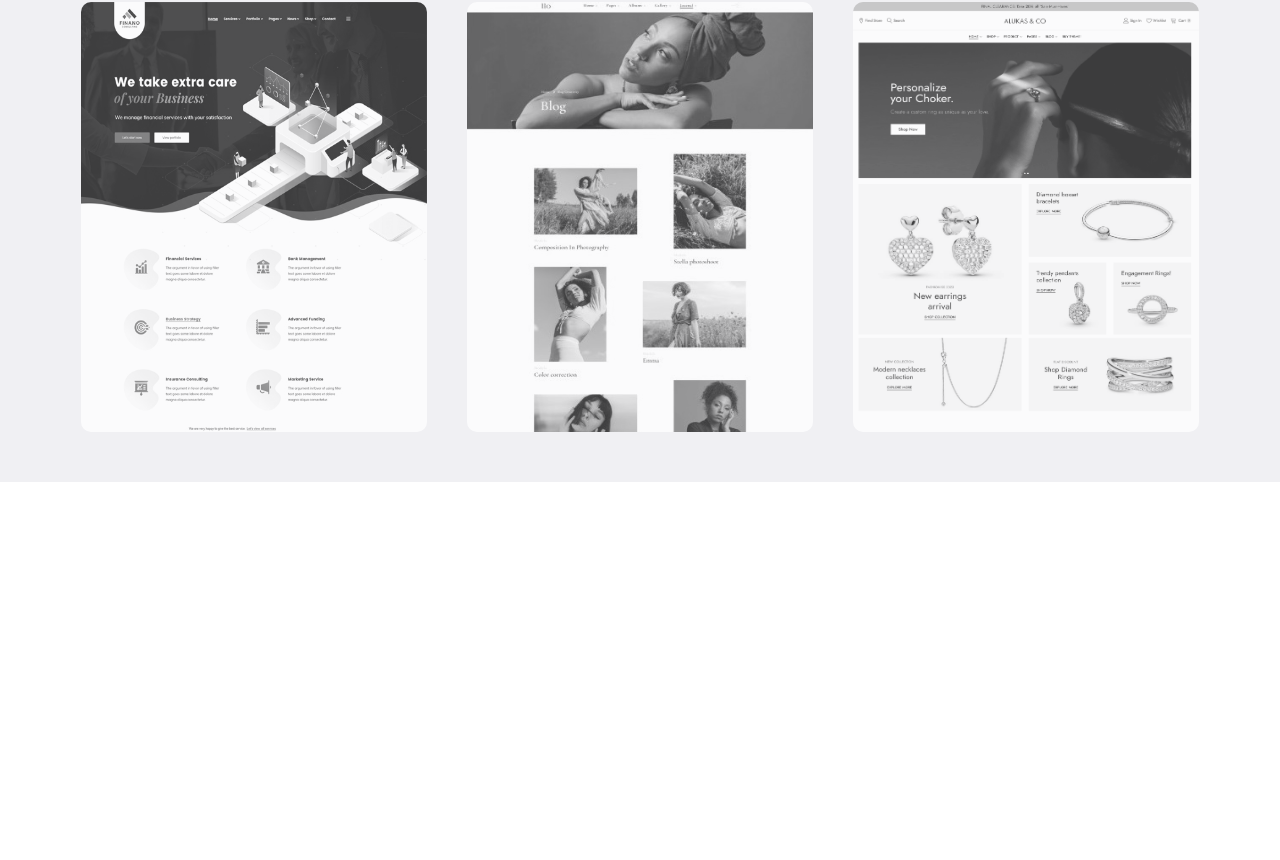
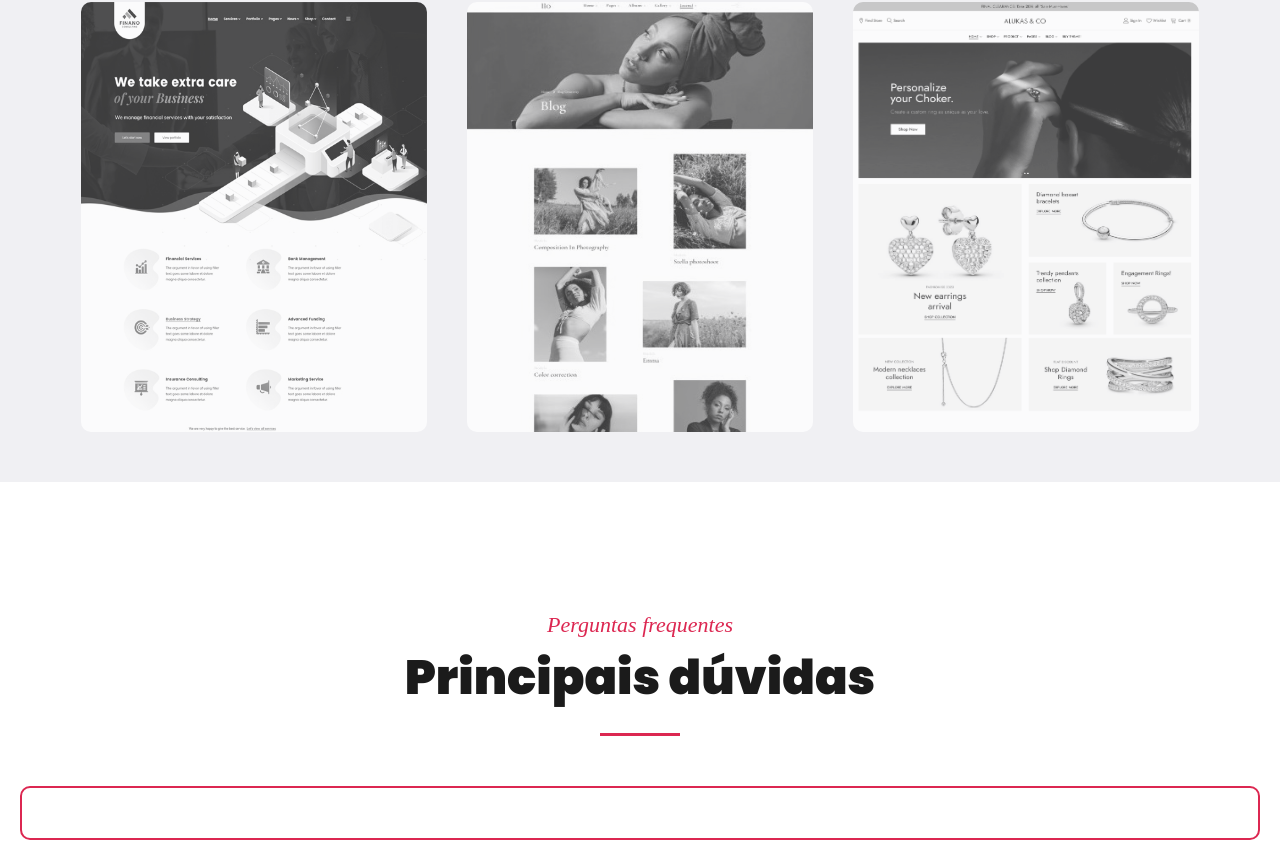
Before and after one commit to Joaovitorcgds/LandingPageServices, a React (Vite) app: page / in a window 1280 px wide. Shown: the part 2366-3226 px from the top of the page. Before the commit the page ends 2848 px from the top, so only its background shows below. Built offline with nearby package versions, Linux system fonts and the light colour scheme.

Commit message:
buliding secction doubts

```diff
--- a/package.json
+++ b/package.json
@@ -11,7 +11,6 @@
   },
   "dependencies": {
     "@phosphor-icons/react": "^2.0.15",
-    "animate.css": "^4.1.1",
     "react": "^18.2.0",
     "react-dom": "^18.2.0",
     "styled-components": "^6.1.8"
--- a/src/App.jsx
+++ b/src/App.jsx
@@ -2,6 +2,7 @@ import { HeroArea } from "./components/HeroArea/"
 import { Header } from "./components/Header"
 import { Services } from "./components/ServicesSection"
 import { Projects } from "./components/ProjectsSection"
+import { Doubts } from "./components/Doubts"
 
 function App() {
   return (
@@ -10,6 +11,7 @@ function App() {
       <HeroArea/>
       <Services/>
       <Projects/>
+      <Doubts/>
     </>
   )
 }
--- /dev/null
+++ b/src/components/Doubts/index.jsx
@@ -0,0 +1,29 @@
+import { ContainerDoubts } from "./style";
+import { useState } from "react";
+import { ButtonToggleFAQ } from "../Layouts/ButtonToggleFAQ";
+
+export function Doubts(){
+  const [expanded, setExpanded] = useState(true)
+
+  function toggleFAQ(){
+    setExpanded(!expanded)
+    console.log(expanded)
+  }
+
+  return(
+    <ContainerDoubts>
+      <div className="textContainer">
+        <span>Perguntas frequentes</span>
+        <h1>Principais dúvidas</h1>
+        <div className="line"></div>
+      </div>
+      <div className="containerFAQ">
+        <ButtonToggleFAQ onClick={toggleFAQ}
+        className={` btnFAQ ${expanded ? "expanded" : ""}`}>
+          {/* <span className="questionFAQ">O que é Landing Page?</span>
+          <span className={` answerFAQ ${expanded ? "expanded" : ""}`}>é uma página da web projetada especificamente para receber o tráfego direcionado de uma campanha de marketing, anúncio ou link. O objetivo principal de uma landing page é converter os visitantes em leads ou clientes</span> */}
+        </ButtonToggleFAQ>
+      </div>
+    </ContainerDoubts>
+  )
+}
--- /dev/null
+++ b/src/components/Doubts/style.js
@@ -0,0 +1,65 @@
+import styled from "styled-components";
+
+export const ContainerDoubts = styled.div`
+
+  > .textContainer{
+    display: flex;
+    flex-direction: column;
+    align-items: center;
+    margin-bottom: 30px;
+    padding-top: 130px;
+
+    > span{
+      font-weight: 200;
+      font-size: 22px;
+      font-style: italic;
+      font-family: "Architects Daughter", cursive;
+      color: #dc2751;
+    }
+
+    > h1{
+      text-align: center;
+      font-size: 48px;
+      font-weight: 800;
+      line-height: 80px;
+      color: #1b1b1b;
+
+      @media (max-width: 450px){
+        font-size: 36px;
+        line-height: 50px;
+      }
+    }
+
+    > .line{
+      width: 80px;
+      border-top: 3px solid #dc2751;
+      opacity: 1;
+      margin-top: 15px;
+    }
+  }
+
+  > .containerFAQ{
+    display: flex;
+    flex-direction: column;
+    gap: 10px;
+    padding: 20px;
+
+
+    div .questionFAQ{
+      font-weight: 600;
+    }
+
+    div .answerFAQ{
+      height: 0;
+      display: none;
+      transition: all ease-in-out .5s;
+      /* visibility: hidden; */
+    }
+
+    div .expanded{
+      height: auto;
+      display: block;
+      transition: all ease-in-out .5s;
+    }
+  }
+`
--- /dev/null
+++ b/src/components/Layouts/ButtonToggleFAQ.jsx
@@ -0,0 +1,24 @@
+import styled from "styled-components"
+
+export function ButtonToggleFAQ({children, onclick, className}){
+  return(
+    <BtnFAQ onClick={() => onclick} className={className}>
+      {children}
+    </BtnFAQ>
+  )
+}
+
+const BtnFAQ = styled.div`
+  display: flex;
+  flex-direction: column;
+  gap: 5px;
+  border: 2px solid #dc2751;
+  border-radius: 10px;
+  padding: 25px 15px;
+  color: #1b1b1b;
+
+  &:hover{
+    background-color: #f0f0f3;
+    cursor: pointer;
+  }
+`
--- a/src/components/ProjectsSection/index.jsx
+++ b/src/components/ProjectsSection/index.jsx
@@ -1,12 +1,11 @@
 import { ContainerProjects } from "./styles.js";
 import { ProjectsUtil } from "../../util/ProjectsUtil.js";
-import 'animate.css';
 
 
 export function Projects() {
   return (
     <ContainerProjects>
-      <div className="animate__animated animate__fadeInUp textContainer">
+      <div className="textContainer">
         <span>Projetos & Portfólio</span>
         <h1>Trabalhos Realizados</h1>
         <div className="line"></div>
--- a/src/components/ProjectsSection/styles.js
+++ b/src/components/ProjectsSection/styles.js
@@ -7,10 +7,6 @@ import styled from "styled-components";
   flex-direction: column;
   align-items: center;
   padding-bottom: 50px;
-
-  .animate__animated.animate__fadeInUp {
-    --animate-duration: .5s;
-  }
 
   > .textContainer{
     display: flex;
```
Also changed, not shown: 1 other file (tests, documents, lock files or other folders).
